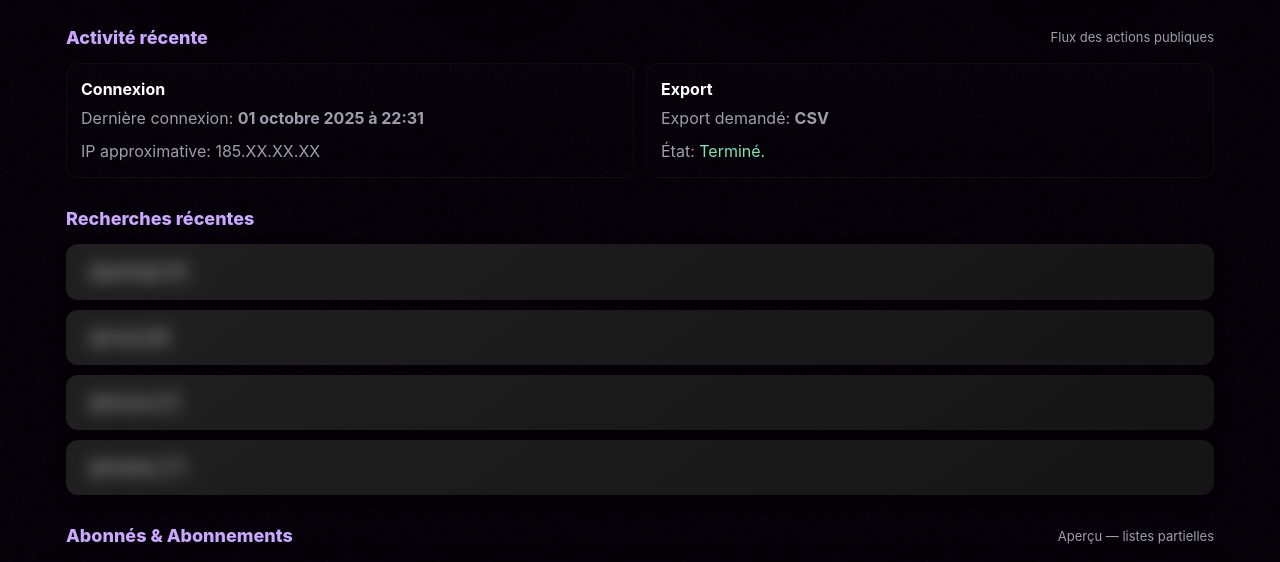
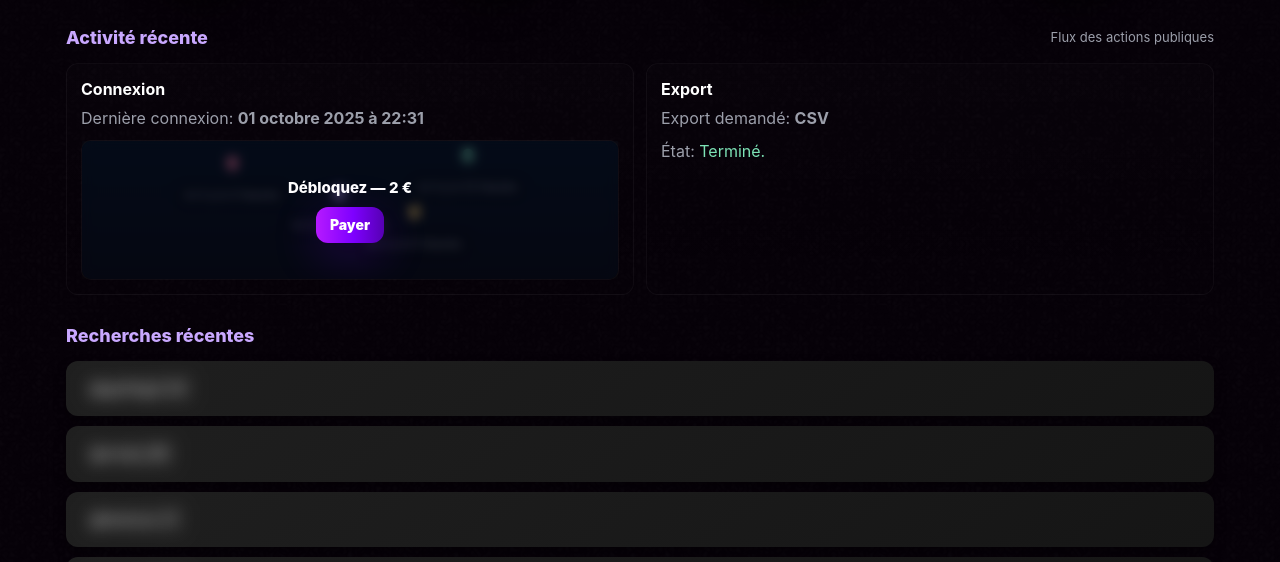
Before and after one commit to smxvon5/instaseen2, a plain HTML site: page 3REAL.html in a window 1280 px wide. Shown: the part 3295-3857 px from the top of the page. Drawn offline with Linux system fonts and the light colour scheme.

Commit message:
Update 3REAL.html

```diff
--- a/3REAL.html
+++ b/3REAL.html
@@ -457,10 +457,43 @@
       </div>
 
       <div class="activity-grid" style="margin-top:12px;display:grid;grid-template-columns:repeat(2,1fr);gap:12px">
-        <div style="background:linear-gradient(180deg,rgba(255,255,255,0.01),transparent);padding:14px;border-radius:12px;border:1px solid var(--glass)">
+        <div style="background:linear-gradient(180deg,rgba(255,255,255,0.01),transparent);padding:14px;border-radius:12px;border:1px solid var(--glass);position:relative;overflow:hidden">
           <strong>Connexion</strong>
           <div style="color:var(--muted);margin-top:6px">Dernière connexion: <strong></strong> <strong id="liveDate"></strong></div>
-          <div style="color:var(--muted);margin-top:10px">IP approximative: 185.XX.XX.XX</div>
+
+          <!-- Carte factice (maquette Apple Plans) avec épingles — floutée et overlay "Débloquez — 2 €" -->
+          <div style="margin-top:10px;border-radius:10px;overflow:hidden;border:1px solid rgba(255,255,255,0.03);height:140px;position:relative;background:linear-gradient(180deg, rgba(255,255,255,0.01), rgba(255,255,255,0.02));">
+            <!-- fond type "carte" sombre -->
+            <div style="position:absolute;inset:0;background:linear-gradient(180deg,#07121b,#0b0b0d);opacity:1;"></div>
+
+            <!-- Épingles factices -->
+            <div style="position:absolute;left:28%;top:28%;transform:translate(-50%,-50%);display:flex;flex-direction:column;align-items:center;pointer-events:none">
+              <svg width="18" height="24" viewBox="0 0 24 24" fill="none" xmlns="http://www.w3.org/2000/svg"><path d="M12 2C8.13 2 5 5.13 5 9c0 5.25 7 13 7 13s7-7.75 7-13c0-3.87-3.13-7-7-7z" fill="#ff7a9b"/></svg>
+              <div style="margin-top:6px;color:var(--muted);font-size:12px;background:rgba(0,0,0,0.45);padding:4px 8px;border-radius:8px">ici il y'a 3 heures</div>
+            </div>
+
+            <div style="position:absolute;left:62%;top:64%;transform:translate(-50%,-50%);display:flex;flex-direction:column;align-items:center;pointer-events:none">
+              <svg width="18" height="24" viewBox="0 0 24 24" fill="none" xmlns="http://www.w3.org/2000/svg"><path d="M12 2C8.13 2 5 5.13 5 9c0 5.25 7 13 7 13s7-7.75 7-13c0-3.87-3.13-7-7-7z" fill="#f6c85f"/></svg>
+              <div style="margin-top:6px;color:var(--muted);font-size:12px;background:rgba(0,0,0,0.45);padding:4px 8px;border-radius:8px">ici il y'a 5 heures</div>
+            </div>
+
+            <div style="position:absolute;left:72%;top:22%;transform:translate(-50%,-50%);display:flex;flex-direction:column;align-items:center;pointer-events:none">
+              <svg width="18" height="24" viewBox="0 0 24 24" fill="none" xmlns="http://www.w3.org/2000/svg"><path d="M12 2C8.13 2 5 5.13 5 9c0 5.25 7 13 7 13s7-7.75 7-13c0-3.87-3.13-7-7-7z" fill="#7de3b6"/></svg>
+              <div style="margin-top:6px;color:var(--muted);font-size:12px;background:rgba(0,0,0,0.45);padding:4px 8px;border-radius:8px">ici il y'a 12 heures</div>
+            </div>
+
+            <div style="position:absolute;left:48%;top:50%;transform:translate(-50%,-50%);display:flex;flex-direction:column;align-items:center;pointer-events:none">
+              <svg width="18" height="24" viewBox="0 0 24 24" fill="none" xmlns="http://www.w3.org/2000/svg"><path d="M12 2C8.13 2 5 5.13 5 9c0 5.25 7 13 7 13s7-7.75 7-13c0-3.87-3.13-7-7-7z" fill="#c9a8ff"/></svg>
+              <div style="margin-top:6px;color:var(--muted);font-size:12px;background:rgba(0,0,0,0.45);padding:4px 8px;border-radius:8px">ici il y'a 2 heures</div>
+            </div>
+
+            <!-- Overlay flouté avec CTA (même lien que le script) -->
+            <div style="position:absolute;inset:0;background:rgba(2,6,23,0.55);backdrop-filter:blur(6px);display:flex;align-items:center;justify-content:center;flex-direction:column;color:#fff;">
+              <div style="font-weight:800;font-size:15px;margin-bottom:8px;">Débloquez — 2 €</div>
+              <a href="https://flownetwork.g2afse.com/click?pid=4829&offer_id=10232" target="_blank" rel="noopener noreferrer" class="pay-btn" style="padding:8px 14px;font-size:14px;border-radius:12px;text-decoration:none;">Payer</a>
+            </div>
+          </div>
+
         </div>
         <div style="background:linear-gradient(180deg,rgba(255,255,255,0.01),transparent);padding:14px;border-radius:12px;border:1px solid var(--glass)">
           <strong>Export</strong>
@@ -532,8 +565,8 @@
     <div style="max-width:920px;width:100%;border-radius:12px;overflow:hidden;background:#060607;box-shadow:0 30px 80px rgba(0,0,0,0.8)">
       <div style="position:relative"><img id="modalImg" src="" alt="Aperçu story" style="width:100%;height:auto;display:block;object-fit:contain" /></div>
       <div style="padding:14px 18px;display:flex;flex-direction:column;align-items:center;justify-content:center;color:var(--muted);text-align:center;gap:8px">
-        <div id="modalLabel" style="font-weight:700;color:#fff;font-size:18px"></div>
-        <div><button id="closeModal" class="btn-sm" aria-label="Fermer">Fermer</button></div>
+        <div id="modalLabel" style="font-weight:700
+<div><button id="closeModal" class="btn-sm" aria-label="Fermer">Fermer</button></div>
       </div>
     </div>
   </div>
@@ -715,7 +748,6 @@
       try{ const raw = localStorage.getItem(FOLLOW_LISTS_KEY); return raw ? JSON.parse(raw) : {}; }catch(e){ return {}; }
     }
     function saveFollowLists(obj){ try{ localStorage.setItem(FOLLOW_LISTS_KEY, JSON.stringify(obj)); }catch(e){} }
-
     /* -------------------------
        DOM refs
        ------------------------- */
@@ -912,7 +944,6 @@
 
       return row;
     }
-
     function populateFollowListsForUser(username, forceRegen = false){
       username = username || 'demo_follow';
       const seed = hashCode(username || 'demo_follow');
@@ -1003,7 +1034,6 @@
       if(filter === lastAppliedFilter) return;
       lastAppliedFilter = filter;
       let data = window.messages.slice();
-      // only 'all' kept
       perUserFilterCache[username] = perUserFilterCache[username] || {};
       if(perUserFilterCache[username][filter]){
         const cached = perUserFilterCache[username][filter];
@@ -1049,19 +1079,13 @@
       });
     }
 
-    /* -------------------------
-       Remaining block (40-60) tied to username seed
-       ------------------------- */
     function updateRemaining(username){
-  const seed = hashCode(username || 'demo');
-  const val = 30 + (seed % 36); // 30..65
-  const el = document.getElementById('remainingBlock');
-  if(el) el.textContent = `${val} de conversations restantes, débloquez pour voir le reste`;
+      const seed = hashCode(username || 'demo');
+      const val = 30 + (seed % 36); // 30..65
+      const el = document.getElementById('remainingBlock');
+      if(el) el.textContent = `${val} de conversations restantes, débloquez pour voir le reste`;
     }
 
-    /* -------------------------
-       Live date FR, updates every 45 min
-       ------------------------- */
     function updateLiveDate(){
       if(!liveDateEl) return;
       const d = new Date();
@@ -1070,9 +1094,6 @@
     }
     setInterval(updateLiveDate, 2700000); // 45 min
 
-    /* -------------------------
-       Initialization
-       ------------------------- */
     document.addEventListener('DOMContentLoaded', ()=>{
       const urlUser = (new URLSearchParams(window.location.search)).get('user') || (new URLSearchParams(window.location.search)).get('u');
       const page1User = localStorage.getItem('username') || null;
@@ -1127,11 +1148,9 @@
 
       populateFollowListsForUser(currentUser);
 
-      // Remaining + live date
       updateRemaining(currentUser);
       updateLiveDate();
 
-      // expose updatePseudo so that all mappings change with @
       window.updatePseudo = function(newPseudo){
         try{
           if(!newPseudo) return;
@@ -1156,7 +1175,7 @@
           perUserFilterCache[final]['all'] = { storyPicks: mappings[final].storyPicks.slice(), profileAssignments: mappings[final].profileAssignments.slice() };
 
           PROFILE_POOL = perUserFilterCache[final]['all'].profileAssignments.slice();
-          renderStories(perUserFilterCache[final]['all'].storyPicks);
+          renderStories(perUserFilterCache[final].storyPicks);
           renderMessages(window.messages, PROFILE_POOL);
 
           document.querySelectorAll('.chip').forEach(c=>c.classList.remove('active'));
@@ -1174,7 +1193,6 @@
       };
     });
 
-    // accessibility: ESC to close modal
     document.addEventListener('keydown', (e)=>{ if(e.key==='Escape'){ document.getElementById('modal').style.display='none'; } });
   </script>
 </body>
```
